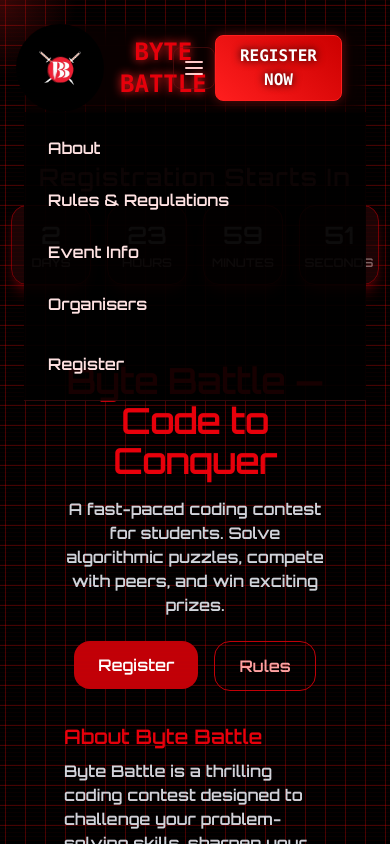
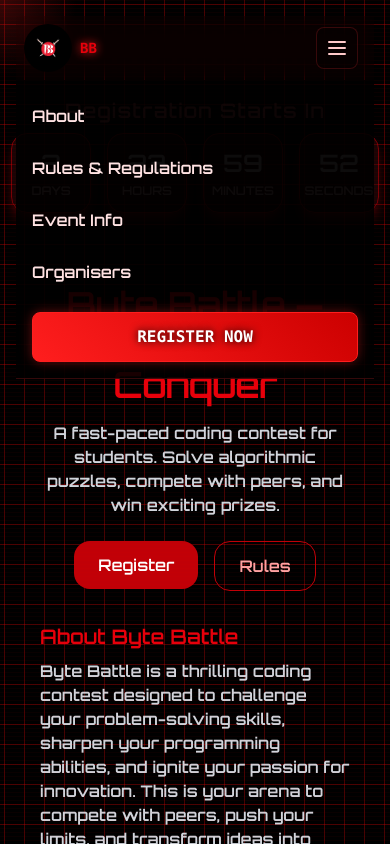
Before and after one commit to LakshmiDeepak27/BYTEBATTLE, a Next.js app: page / in a window 390 px wide. Both pictures are taken after a click on the button "Toggle navigation menu". Shown: the top 844 px of the page. Built offline with nearby package versions, Linux system fonts and the light colour scheme.

Commit message:
added view port

```diff
--- a/src/app/layout.tsx
+++ b/src/app/layout.tsx
@@ -7,6 +7,7 @@ const orbitron = Orbitron({ subsets: ['latin'], weight: ['600'] })
 export const metadata: Metadata = {
   title: 'BYTE BATTLE',
   description: 'Cyberpunk Coding Contest Registration',
+  viewport: 'width=device-width, initial-scale=1',
 }
 
 export default function RootLayout({
--- a/src/app/page.tsx
+++ b/src/app/page.tsx
@@ -49,7 +49,7 @@ export default function HomePage() {
 
   return (
     <div
-      className="relative min-h-screen bg-black overflow-x-hidden flex flex-col items-center p-6"
+      className="relative min-h-screen bg-black overflow-x-hidden flex flex-col items-center p-4 md:p-6"
       onMouseMove={handleMouseMove}
       style={{ "--mouse-x": `${mousePos.x}px`, "--mouse-y": `${mousePos.y}px` } as React.CSSProperties}
     >
@@ -63,19 +63,19 @@ export default function HomePage() {
 
       <Navbar />
 
-      <div className="relative flex flex-col items-center w-full z-10 mt-12">
-        <h2 className="text-2xl md:text-4xl font-bold text-red-400 tracking-wider mb-3 text-center animate-pulse">
+      <div className="relative flex flex-col items-center w-full z-10 mt-4">
+        <h2 className="text-xl md:text-3xl font-bold text-red-400 tracking-wider mb-2 text-center animate-pulse">
           Registration Starts In
         </h2>
 
-        <div className="flex">
+        <div className="flex mb-4">
           {timeBox(days, "Days")}
           {timeBox(hours, "Hours")}
           {timeBox(minutes, "Minutes")}
           {timeBox(seconds, "Seconds")}
         </div>
 
-        <div className="w-full max-w-4xl -mt-11">
+        <div className="w-full max-w-4xl">
           <HeroSection />
         </div>
 
--- a/src/components/AboutSection.tsx
+++ b/src/components/AboutSection.tsx
@@ -1,6 +1,6 @@
 export default function AboutSection() {
   return (
-    <section id="about" className="w-full max-w-5xl mt-10 scroll-mt-28">
+    <section id="about" className="w-full max-w-5xl mt-6 scroll-mt-20">
       <div className="panel-on-grid rounded-3xl p-8 border border-red-900/40 bg-black/60 backdrop-blur">
         <h3 className="text-3xl font-extrabold text-red-500 mb-3">About</h3>
         <p className="text-red-100/90">
--- a/src/components/EventInfoSection.tsx
+++ b/src/components/EventInfoSection.tsx
@@ -1,6 +1,6 @@
 export default function EventInfoSection() {
   return (
-    <section id="event" className="w-full max-w-5xl mt-10 scroll-mt-28">
+    <section id="event" className="w-full max-w-5xl mt-6 scroll-mt-20">
       <div className="panel-on-grid rounded-3xl p-8 border border-red-900/40 bg-black/60 backdrop-blur">
         <h3 className="text-3xl font-extrabold text-red-500 mb-3">Event Info</h3>
         <div className="grid grid-cols-1 md:grid-cols-3 gap-4 text-red-100/90">
--- a/src/components/HeroSection.tsx
+++ b/src/components/HeroSection.tsx
@@ -3,8 +3,8 @@ import Link from "next/link";
 
 export default function HeroSection() {
   return (
-    <section className="py-20 flex flex-col items-center text-center gap-6">
-      <div className="max-w-4xl w-full panel-on-grid rounded-3xl p-10">
+    <section className="py-8 md:py-12 flex flex-col items-center text-center gap-4">
+      <div className="max-w-4xl w-full panel-on-grid rounded-3xl p-6 md:p-8">
         <h1 className="text-4xl md:text-6xl font-extrabold tracking-tight text-red-600 hover:scale-105 transition-transform duration-300 hover:drop-shadow-[0_0_8px_rgba(255,30,30,0.5)] cursor-pointer">
           Byte Battle — Code to Conquer
         </h1>
@@ -29,7 +29,7 @@ export default function HeroSection() {
           </a>
         </div>
 
-        <div className="mt-8 text-left text-gray-300">
+        <div id="about" className="mt-8 text-left text-gray-300">
           <h3 className="text-xl font-semibold text-red-600 mb-2">About Byte Battle</h3>
           <p className="mb-4">
             Byte Battle is a thrilling coding contest designed to challenge your problem-solving skills, sharpen your programming abilities, and ignite your passion for innovation.
--- a/src/components/Navbar.tsx
+++ b/src/components/Navbar.tsx
@@ -12,28 +12,31 @@ export default function Navbar() {
 
   return (
     <nav className="w-full bg-transparent backdrop-blur-md sticky top-0 z-50 border-b border-red-900/30">
-      <div className="max-w-7xl mx-auto px-6 h-22 flex items-center justify-between relative">
+      <div className="max-w-7xl mx-auto px-4 sm:px-6 h-16 sm:h-22 flex items-center justify-between relative">
 
         {/* Logo scrolls to top of page.tsx content */}
         <button
           onClick={() => window.scrollTo({ top: 0, behavior: "smooth" })}
-          className="flex items-center gap-4 h-full -ml-8 text-2xl md:text-3xl font-bold font-mono text-red-600 hover:text-red-600 transition-colors"
+          className="flex items-center gap-2 sm:gap-4 h-full -ml-2 sm:-ml-8 text-lg sm:text-2xl md:text-3xl font-bold font-mono text-red-600 hover:text-red-600 transition-colors"
         >
           {/* BB Icon */}
           <img
             src="/bb-logo.jpg"
             alt="BB"
-            className="h-22 w-auto rounded-full object-contain"
+            className="h-12 sm:h-16 md:h-22 w-auto rounded-full object-contain"
           />
 
-          <span style={{ textShadow: "0 0 10px #FF1E1E", pointerEvents: "none" }}>
+          <span className="hidden sm:inline" style={{ textShadow: "0 0 10px #FF1E1E", pointerEvents: "none" }}>
             BYTE BATTLE
+          </span>
+          <span className="sm:hidden text-sm" style={{ textShadow: "0 0 10px #FF1E1E", pointerEvents: "none" }}>
+            BB
           </span>
         </button>
 
         {/* Hamburger - mobile only */}
         <button
-          className="md:hidden p-2 rounded-lg border border-red-900/40 text-red-200 hover:bg-red-900/30"
+          className="md:hidden p-2 rounded-lg border border-red-900/40 text-red-200 hover:bg-red-900/30 bg-black/20 backdrop-blur-sm"
           aria-label="Toggle navigation menu"
           onClick={() => setIsOpen((v) => !v)}
         >
@@ -59,10 +62,10 @@ export default function Navbar() {
         </div>
 
         {/* Register Button */}
-        <div className="flex items-center gap-4">
+        <div className="hidden sm:flex items-center gap-4">
           <button
             onClick={() => handleScroll("register")}
-            className="px-6 py-2 rounded-lg font-mono font-bold text-white transition-all duration-300 hover:scale-105"
+            className="px-4 sm:px-6 py-2 rounded-lg font-mono font-bold text-white transition-all duration-300 hover:scale-105 text-sm sm:text-base"
             style={{
               background: "linear-gradient(45deg, #FF1E1E, #CC0000)",
               border: "1px solid #FF1E1E",
@@ -86,12 +89,23 @@ export default function Navbar() {
       {/* Mobile dropdown panel - overlays, does not push layout */}
       {isOpen && (
         <div className="md:hidden absolute left-0 right-0 top-full bg-black/90 backdrop-blur border-b border-red-900/40 z-40">
-          <div className="max-w-7xl mx-auto px-6 py-4 flex flex-col gap-3 text-red-100 font-semibold">
-            <button onClick={() => { setIsOpen(false); handleScroll("about"); }} className="text-left py-2">About</button>
-            <button onClick={() => { setIsOpen(false); handleScroll("rules"); }} className="text-left py-2">Rules & Regulations</button>
-            <button onClick={() => { setIsOpen(false); handleScroll("event"); }} className="text-left py-2">Event Info</button>
-            <button onClick={() => { setIsOpen(false); handleScroll("organisers"); }} className="text-left py-2">Organisers</button>
-            <button onClick={() => { setIsOpen(false); handleScroll("register"); }} className="mt-2 py-2 text-left">Register</button>
+          <div className="max-w-7xl mx-auto px-4 sm:px-6 py-4 flex flex-col gap-3 text-red-100 font-semibold">
+            <button onClick={() => { setIsOpen(false); handleScroll("about"); }} className="text-left py-2 hover:text-red-50 transition-colors">About</button>
+            <button onClick={() => { setIsOpen(false); handleScroll("rules"); }} className="text-left py-2 hover:text-red-50 transition-colors">Rules & Regulations</button>
+            <button onClick={() => { setIsOpen(false); handleScroll("event"); }} className="text-left py-2 hover:text-red-50 transition-colors">Event Info</button>
+            <button onClick={() => { setIsOpen(false); handleScroll("organisers"); }} className="text-left py-2 hover:text-red-50 transition-colors">Organisers</button>
+            <button
+              onClick={() => { setIsOpen(false); handleScroll("register"); }}
+              className="mt-2 py-3 px-4 text-center font-mono font-bold text-white rounded-lg transition-all duration-300"
+              style={{
+                background: "linear-gradient(45deg, #FF1E1E, #CC0000)",
+                border: "1px solid #FF1E1E",
+                boxShadow: "0 0 12px rgba(255, 30, 30, 0.4)",
+                textShadow: "0 0 8px #000",
+              }}
+            >
+              REGISTER NOW
+            </button>
           </div>
         </div>
       )}
--- a/src/components/OrganisersSection.tsx
+++ b/src/components/OrganisersSection.tsx
@@ -1,6 +1,6 @@
 export default function OrganisersSection() {
   return (
-    <section id="organisers" className="w-full max-w-5xl mt-10 scroll-mt-28">
+    <section id="organisers" className="w-full max-w-5xl mt-6 scroll-mt-20">
       <div className="panel-on-grid rounded-3xl p-8 border border-red-900/40 bg-black/60 backdrop-blur">
         <h3 className="text-3xl font-extrabold text-red-500 mb-3">Organisers</h3>
         <p className="text-red-100/90">Presented by the Byte Battle team. Contacts to be updated.</p>
--- a/src/components/RegisterCtaSection.tsx
+++ b/src/components/RegisterCtaSection.tsx
@@ -1,6 +1,6 @@
 export default function RegisterCtaSection() {
   return (
-    <section id="register" className="w-full max-w-5xl mt-10 mb-16 scroll-mt-28">
+    <section id="register" className="w-full max-w-5xl mt-6 mb-8 scroll-mt-20">
       <div className="panel-on-grid rounded-3xl p-8 border border-red-900/40 bg-black/60 backdrop-blur text-center">
         <h3 className="text-3xl font-extrabold text-red-500 mb-3">Ready to Compete?</h3>
         <a
--- a/src/components/RulesSection.tsx
+++ b/src/components/RulesSection.tsx
@@ -1,6 +1,6 @@
 export default function RulesSection() {
   return (
-    <section id="rules" className="w-full max-w-5xl mt-10 scroll-mt-28">
+    <section id="rules" className="w-full max-w-5xl mt-6 scroll-mt-20">
       <div className="panel-on-grid rounded-3xl p-8 border border-red-900/40 bg-black/60 backdrop-blur">
         <h3 className="text-3xl font-extrabold text-red-500 mb-3">Rules & Regulations</h3>
         <ul className="list-disc ml-6 space-y-2 text-red-100/90">
```
